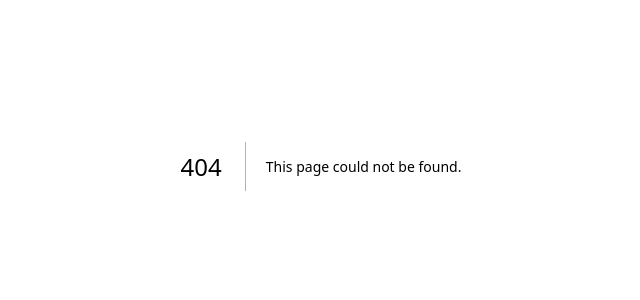
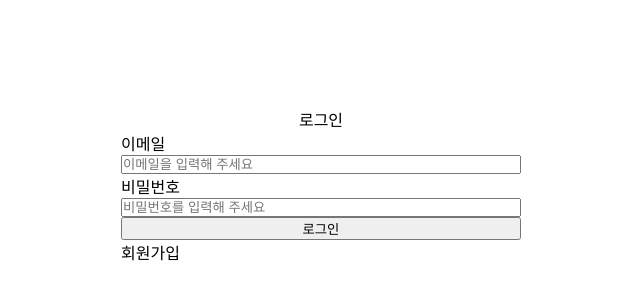
Before and after one commit to codeit-sprint7-team3/Wikid, a Next.js app: page /login in a window 1280 px wide. Before the commit this address had no page. Shown: the part 234-534 px from the top of the page, without its empty margins (319-959 px from the left). Built offline with nearby package versions, Linux system fonts and the light colour scheme; no server answers.

Commit message:
수정확인01

```diff
--- a/package.json
+++ b/package.json
@@ -23,6 +23,7 @@
     "@types/react-dom": "^18",
     "eslint": "^8",
     "eslint-config-next": "14.2.5",
-    "typescript": "^5"
+    "typescript": "^5",
+    "webpack": "^5.93.0"
   }
 }
--- /dev/null
+++ b/src/pages/login.tsx
@@ -0,0 +1,69 @@
+import React from 'react';
+import { useRouter } from 'next/router';
+import { useState } from 'react';
+import UseAuthStore from '@/store/AuthStore';
+import style from '@/styles/login.module.css';
+
+const Login = () => {
+  const [values, setValues] = useState({ email: '', password: '' });
+  const { isPending, signIn } = UseAuthStore();
+  const router = useRouter();
+
+  const handleChange = (e: React.ChangeEvent<HTMLInputElement>) => {
+    setValues({
+      ...values,
+      [e.target.name]: e.target.value,
+    });
+  };
+
+  const handleSubmit = async (e: React.FormEvent) => {
+    e.preventDefault();
+    try {
+      const { email, password } = values;
+      const success = await signIn(email, password);
+      if (success) {
+        router.push('/me');
+      } else {
+        // 에러 처리
+      }
+    } catch (error) {
+      console.error('Login failed:', error);
+    }
+  };
+
+  //axios를 통신하는 동안 button을 다시 클릭할 수 없는 로직 필요
+
+  const handleGoRegister = () => {
+    router.push('/register');
+  };
+
+  return (
+    <div className={style.LoginContainer}>
+      <p className={style.LoginTitle}>로그인</p>
+      <form onSubmit={handleSubmit} className={style.LoginForm}>
+        <label htmlFor="email">이메일</label>
+        <input
+          type="email"
+          placeholder="이메일을 입력해 주세요"
+          name="email"
+          value={values.email}
+          onChange={handleChange}
+        />
+        <label htmlFor="password">비밀번호</label>
+        <input
+          type="password"
+          placeholder="비밀번호를 입력해 주세요"
+          name="password"
+          value={values.password}
+          onChange={handleChange}
+        />
+        <button type="submit" disabled={isPending}>
+          로그인
+        </button>
+      </form>
+      <p onClick={handleGoRegister}>회원가입</p>
+    </div>
+  );
+};
+
+export default Login;
--- /dev/null
+++ b/src/styles/login.module.css
@@ -0,0 +1,23 @@
+.LoginContainer {
+  display: flex;
+  flex-direction: column;
+  margin: 341px auto;
+  max-width: 400px;
+  max-height: 405px;
+}
+.RegisterContainer {
+  display: flex;
+  flex-direction: column;
+  margin: 223px auto;
+  max-width: 400px;
+  max-height: 405px;
+}
+
+.LoginForm {
+  display: flex;
+  flex-direction: column;
+}
+
+.LoginTitle {
+  text-align: center;
+}
```
Also changed, not shown: src/pages/me.tsx (added, +18 -0 lines), 1 other file (tests, documents, lock files or other folders).
